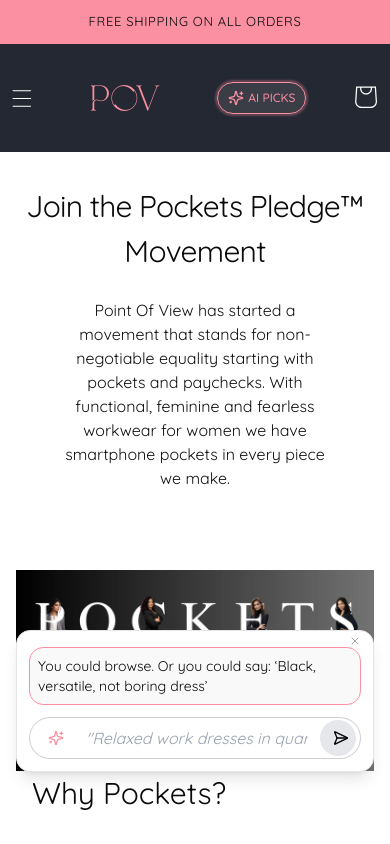
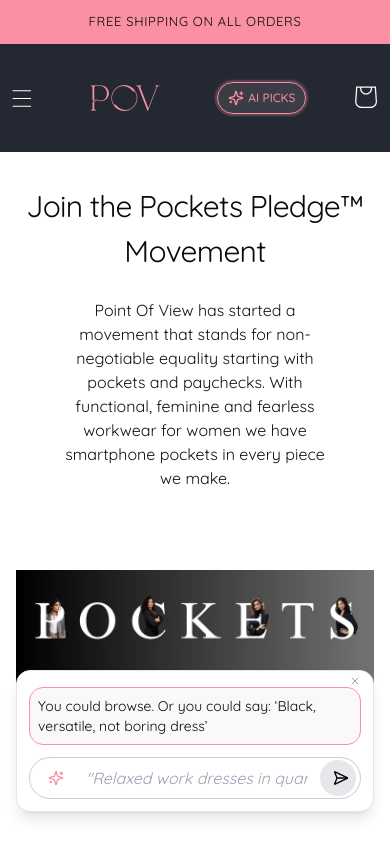
Before and after one commit to 01adv/pov-shopify, a Next.js app: page /about-us in a window 390 px wide. Shown: the top 844 px of the page. Built offline with nearby package versions, Linux system fonts and the light colour scheme.

Commit message:
positioning

```diff
--- a/app/layout.tsx
+++ b/app/layout.tsx
@@ -27,6 +27,9 @@ export default function RootLayout({
 }>) {
   return (
     <html lang="en" suppressHydrationWarning>
+      <head>
+        <meta name="viewport" content="width=device-width, initial-scale=1, viewport-fit=cover" />
+      </head>
       <body className={`${quicksand.variable} font-sans`}>
         <ProductProvider>
           <Header />
--- a/components/Header.tsx
+++ b/components/Header.tsx
@@ -106,8 +106,8 @@ const Header = () => {
     };
 
     return (
-        <div>
-            <div className="bg-primary py-3 text-center text-[13px] tracking-wider">
+        <div className='sticky top-0 z-50 '>
+            <div className=" bg-primary py-3 text-center text-[13px] tracking-wider">
                 FREE SHIPPING ON ALL ORDERS
             </div>
 
--- a/components/chatbot/Assistant.tsx
+++ b/components/chatbot/Assistant.tsx
@@ -320,8 +320,10 @@ export function AssistantChat() {
   const shouldScroll = chatHeight === MAX_CHAT_HEIGHT;
 
   return (
-    <div className={` z-40 fixed px-4 mx-auto lg:px-0 w-full flex items-center justify-center  pointer-events-none ${isPhone ? "bottom-[72px]" : "bottom-8"}`}
-    // style={{ bottom: "calc(env(safe-area-inset-bottom, 0px) + 2rem)" }}
+    // <div className={` z-40 fixed px-4 mx-auto lg:px-0 w-full flex items-center justify-center  pointer-events-none ${isPhone ? "bottom-[72px]" : "bottom-8"}`}
+    // <div className={` z-40  bg-orange-300 absolute md:fixed px-4 mx-auto lg:px-0 w-full flex items-center justify-center pointer-events-none ${isPhone ? "bottom-10" : "bottom-8"}`}
+    <div className={` z-40 min-h-[calc(100vh-150px)] fixed px-4 mx-auto lg:px-0 w-full flex items-end justify-center pointer-events-none`}
+      style={{ bottom: "calc(env(safe-area-inset-bottom, 0px) + 2rem)" }}
     >
       <div className="relative w-full lg:max-w-md pointer-events-auto">
         {/* Product Popup */}
```
